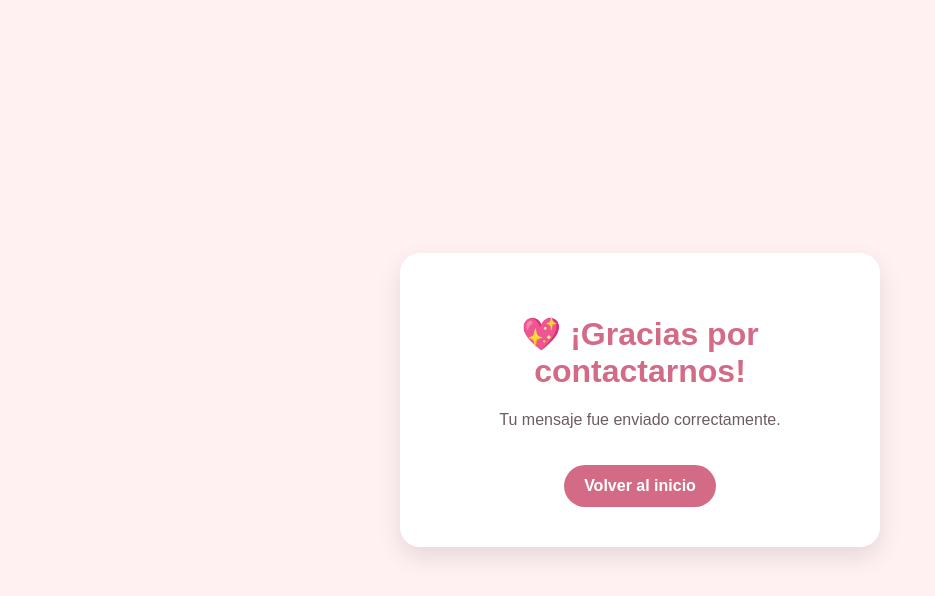
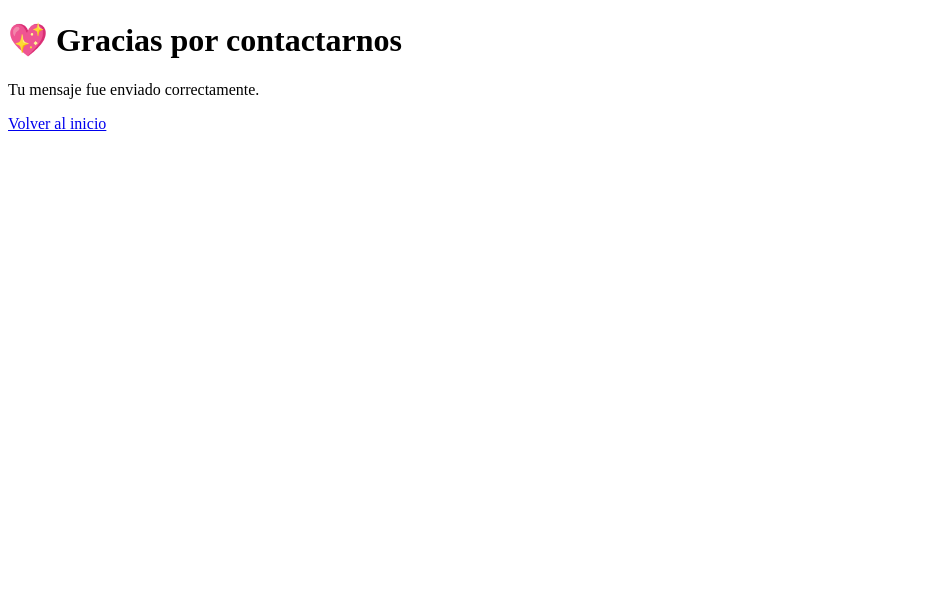
Before and after one commit to mariaanastaciolupuche-afk/el-rincon-del-jugo, a plain HTML site: page gracias.html in a window 1280 px wide. Shown: the whole page, without its empty margins (0-935 px from the left). Drawn offline with Linux system fonts and the light colour scheme.

Commit message:
Update gracias.html

```diff
--- a/gracias.html
+++ b/gracias.html
@@ -2,64 +2,15 @@
 <html lang="es">
 <head>
 <meta charset="UTF-8">
-<meta name="viewport" content="width=device-width, initial-scale=1.0">
-
-<title>Gracias 💖</title>
-
-<style>
-body{
-    margin:0;
-    font-family: Arial, sans-serif;
-    background:#fff0f2;
-    display:flex;
-    justify-content:center;
-    align-items:center;
-    height:100vh;
-    text-align:center;
-    color:#6d5b63;
-}
-
-.contenedor{
-    background:white;
-    padding:40px;
-    border-radius:20px;
-    box-shadow:0 10px 25px rgba(0,0,0,0.1);
-    max-width:400px;
-}
-
-h1{
-    color:#d36b86;
-}
-
-a{
-    display:inline-block;
-    margin-top:20px;
-    padding:12px 20px;
-    background:#d36b86;
-    color:white;
-    text-decoration:none;
-    border-radius:25px;
-    font-weight:bold;
-}
-
-a:hover{
-    background:#bb5f77;
-}
-</style>
-
+<title>Gracias</title>
 </head>
-
 <body>
 
-<div class="contenedor">
+<h1>💖 Gracias por contactarnos</h1>
 
-    <h1>💖 ¡Gracias por contactarnos!</h1>
+<p>Tu mensaje fue enviado correctamente.</p>
 
-    <p>Tu mensaje fue enviado correctamente.</p>
-
-    <a href="index.html">Volver al inicio</a>
-
-</div>
+<a href="index.html">Volver al inicio</a>
 
 </body>
 </html>
```
